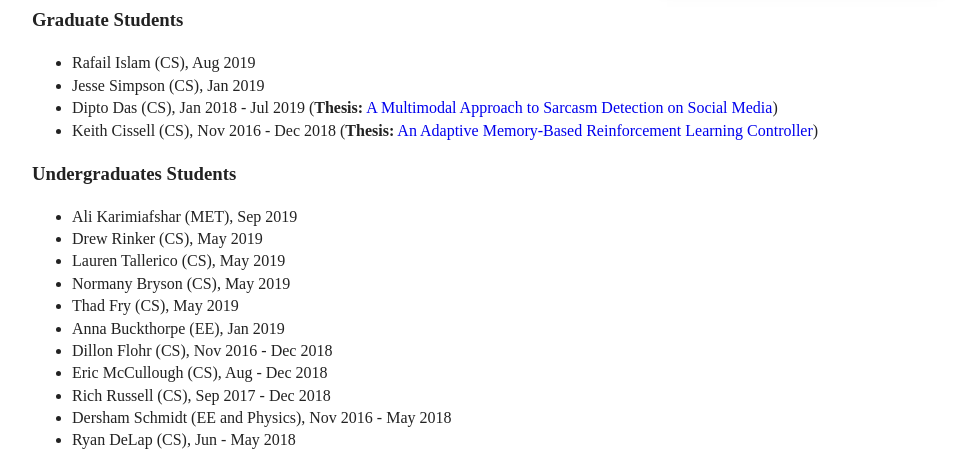
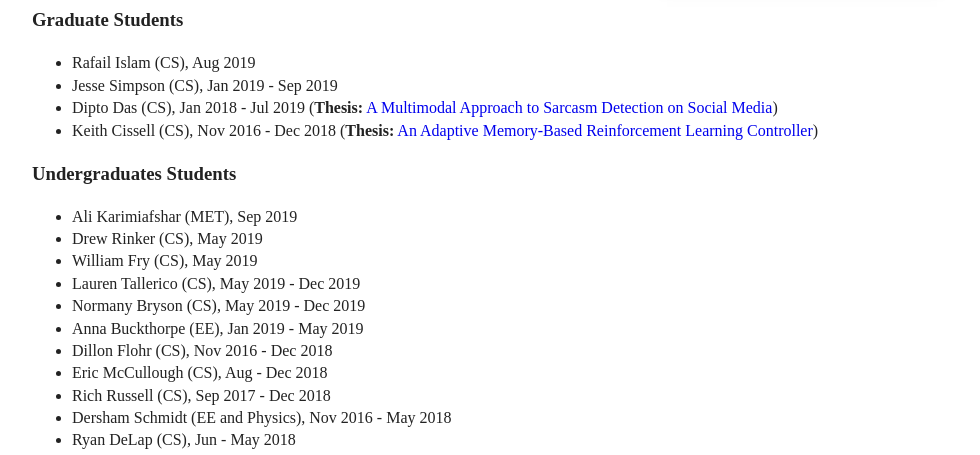
Before and after one commit to anthonyjclark/personal-website, an Eleventy site: page src/arcslab.md in a window 1280 px wide. Shown: the part 320-775 px from the top of the page, without its empty margins (158-1138 px from the left). Built offline with nearby package versions, Linux system fonts and the light colour scheme; Eleventy itself is replaced by a stand-in of ours; files that its build step writes are made by us from their sources; what precss, stylefmt would draw is missing.

Commit message:
Updated bib files and arcslab.

```diff
--- a/src/arcslab.md
+++ b/src/arcslab.md
@@ -13,18 +13,20 @@ The ARCS (**A**utonomous **R**obotics and **C**omplex **S**ystems) Lab is concer
 ### Graduate Students
 
 - Rafail Islam (CS), Aug 2019
-- Jesse Simpson (CS), Jan 2019
+- Jesse Simpson (CS), Jan 2019 - Sep 2019
 - Dipto Das (CS), Jan 2018 - Jul 2019 (**Thesis:** [A Multimodal Approach to Sarcasm Detection on Social Media](https://bearworks.missouristate.edu/theses/3417/))
 - Keith Cissell (CS), Nov 2016 - Dec 2018 (**Thesis:** [An Adaptive Memory-Based Reinforcement Learning Controller](https://bearworks.missouristate.edu/theses/3326/))
 
 ### Undergraduates Students
 
+<!-- Seth and Kimmy -->
+
 - Ali Karimiafshar (MET), Sep 2019
 - Drew Rinker (CS), May 2019
-- Lauren Tallerico (CS), May 2019
-- Normany Bryson (CS), May 2019
-- Thad Fry (CS), May 2019
-- Anna Buckthorpe (EE), Jan 2019
+- William Fry (CS), May 2019
+- Lauren Tallerico (CS), May 2019 - Dec 2019
+- Normany Bryson (CS), May 2019 - Dec 2019
+- Anna Buckthorpe (EE), Jan 2019 - May 2019
 - Dillon Flohr (CS), Nov 2016 - Dec 2018
 - Eric McCullough (CS), Aug - Dec 2018
 - Rich Russell (CS), Sep 2017 - Dec 2018
```
Also changed, not shown: cv-data/sections/outreach.toml (+7 -0 lines), 5 other files.
